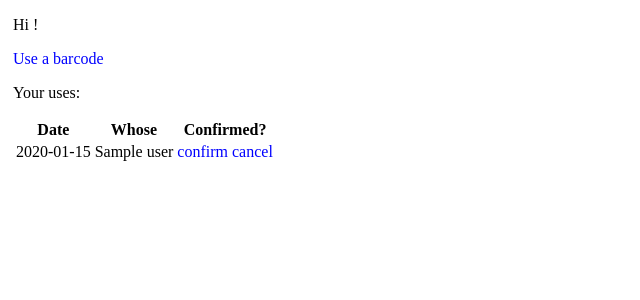
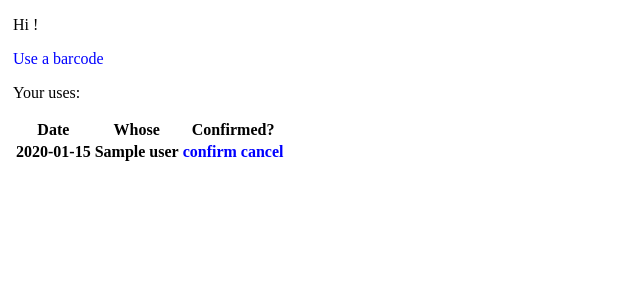
Before and after one commit to djsutherland/chips-with-friends, a Flask app: template chip_friends/templates/index.html in a window 1280 px wide. Shown: the top 300 px of the page, without its empty margins (0-640 px from the left). Run offline with Flask 2, Linux system fonts and the light colour scheme; the template is opened without the code that fills it: most values are stand-ins (such as "Sample title", 1, 10 or a date in 2020).

Commit message:
small usability improvements

```diff
--- a/chip_friends/templates/cancel.html
+++ b/chip_friends/templates/cancel.html
@@ -6,4 +6,6 @@
 <p>Canceled your use of {{ use.qr_code.user.name }}'s card on {{ use.when.strftime("%m/%d") }}.</p>
 
 <p>:(</p>
+
+<p><a href="{{ url_for('index') }}">go home</a></p>
 {% endblock %}
--- a/chip_friends/templates/confirm.html
+++ b/chip_friends/templates/confirm.html
@@ -6,4 +6,6 @@
 <p>{{ use.qr_code.user.name }}'s card was confirmed used by {{ current_user.name }} on {{ use.when.strftime("%m/%d") }}.</p>
 
 <p>Thanks!</p>
+
+<p><a href="{{ url_for('index') }}">go home</a></p>
 {% endblock %}
--- a/chip_friends/templates/index.html
+++ b/chip_friends/templates/index.html
@@ -1,5 +1,18 @@
 {% extends "layout.html" %}
 {% block titlesep %}{% endblock %}
+
+{% block head %}
+    {{ super() }}
+
+    <style type="text/css">
+    #uses .canceled .date, #uses .canceled .name {
+        text-decoration: line-through;
+    }
+    #uses .unknown {
+        font-weight: bold;
+    }
+    </style>
+{% endblock %}
 
 {% block body %}
 <p>Hi {{ current_user.name }}!</p>
@@ -8,7 +21,7 @@
 
 {% if my_uses %}
 <p>Your uses:</p>
-<table>
+<table id="uses">
 <thead>
 <tr>
 <th>Date</th>
@@ -18,11 +31,11 @@
 </thead>
 <tbody>
 {% for use in my_uses %}
-<tr>
-<td>{{ use.when.strftime("%m/%d") }}</td>
-<td>{{ use.user.name }}</td>
-<td>{% if use.confirmed == true %}&#x2713;{% else %}<a href="{{ url_for('use_confirm', use_id=use.id) }}">confirm</a>{% endif %}</td>
-<td>{% if use.confirmed == false %}×{% else %}<a href="{{ url_for('use_cancel', use_id=use.id) }}">cancel</a>{% endif %}</td>
+<tr class="{% if use.confirmed == true %}confirmed{% elif use.confirmed == false %}canceled{% else %}unknown{% endif %}">
+<td class="date">{{ use.when.strftime("%m/%d") }}</td>
+<td class="name">{{ use.user.name }}</td>
+<td class="confirm">{% if use.confirmed == true %}&#x2713;{% else %}<a href="{{ url_for('use_confirm', use_id=use.id) }}">confirm</a>{% endif %}</td>
+<td class="cancel">{% if use.confirmed == false %}×{% else %}<a href="{{ url_for('use_cancel', use_id=use.id) }}">cancel</a>{% endif %}</td>
 </tr>
 {% endfor %}
 </tbody>
```
